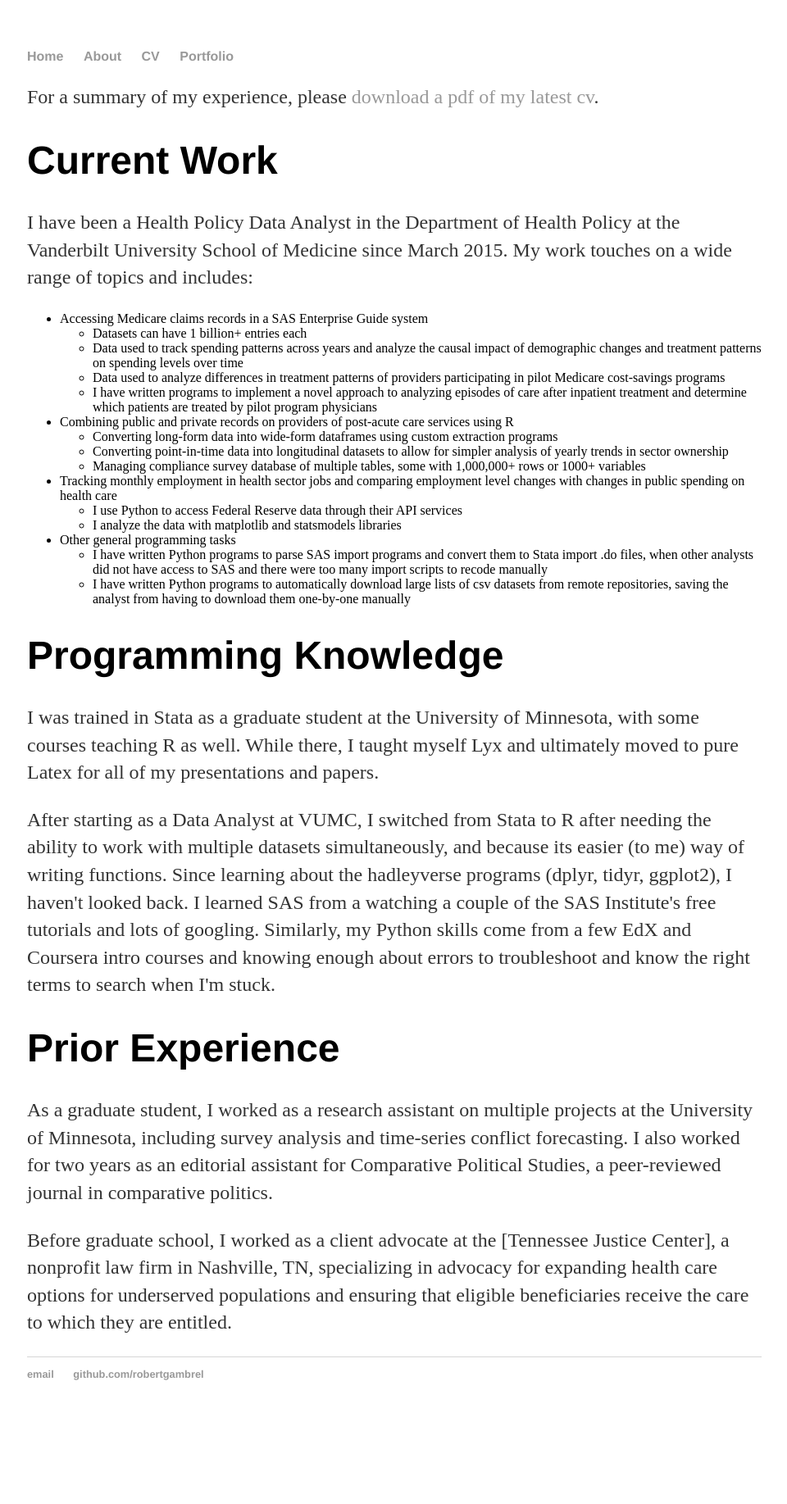
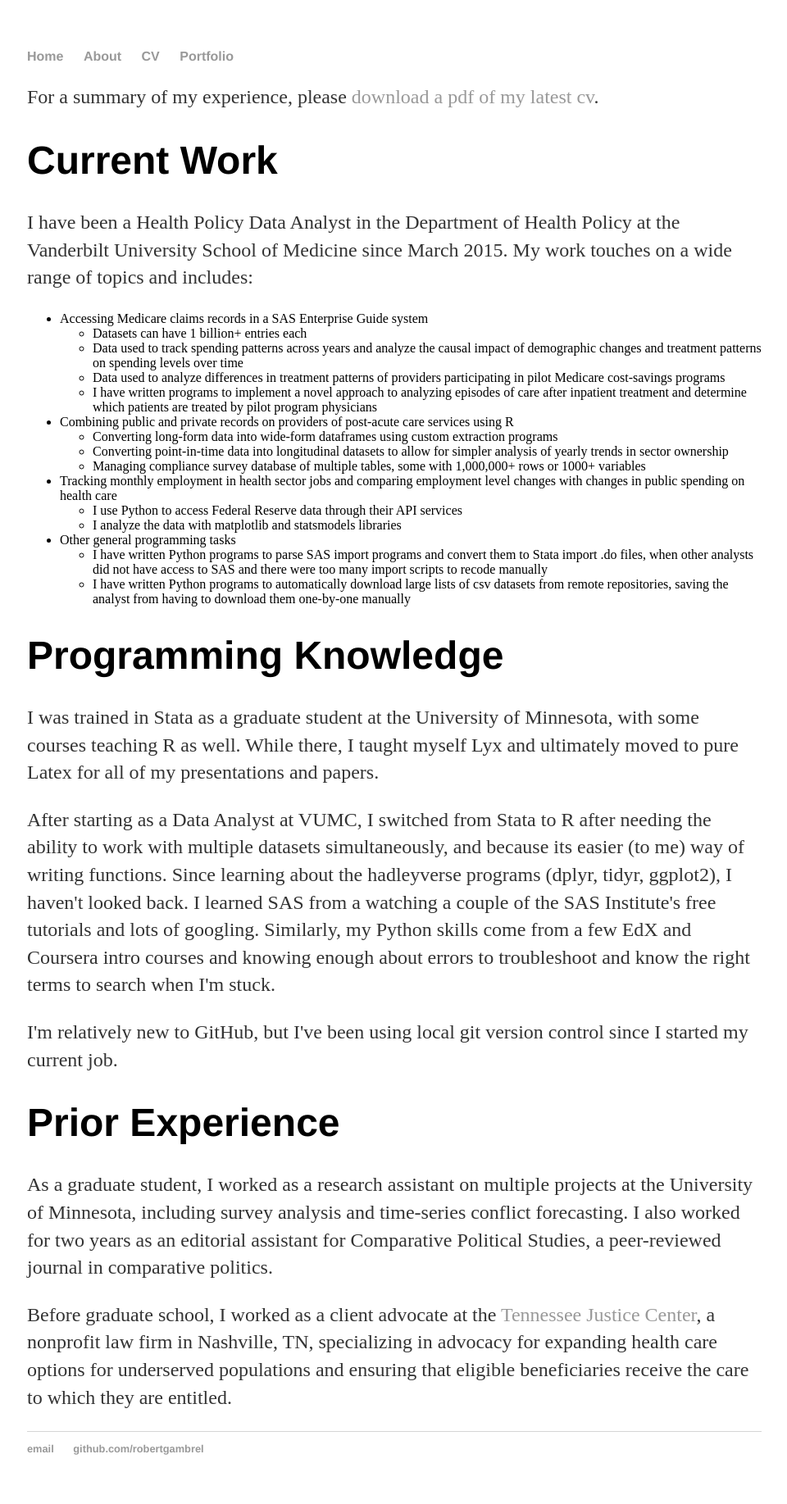
Before and after one commit to robertgambrel/robertgambrel.github.io, a Jekyll site: the page built from cv/index.md, in a window 1280 px wide. Shown: the whole page at 82% size, without its empty margins (159-1119 px from the left). Built offline with Jekyll 4.4.1, drawn with Linux system fonts in a browser that asks for light colours; before the commit the page ends 1744 px from its top, so only the background shows below that.

Commit message:
fix typos

```diff
--- a/cv/index.md
+++ b/cv/index.md
@@ -28,7 +28,9 @@ I was trained in Stata as a graduate student at the University of Minnesota, wit
 
 After starting as a Data Analyst at VUMC, I switched from Stata to R after needing the ability to work with multiple datasets simultaneously, and because its easier (to me) way of writing functions. Since learning about the hadleyverse programs (dplyr, tidyr, ggplot2), I haven\'t looked back. I learned SAS from a watching a couple of the SAS Institute\'s free tutorials and lots of googling. Similarly, my Python skills come from a few EdX and Coursera intro courses and knowing enough about errors to troubleshoot and know the right terms to search when I\'m stuck.
 
+I\'m relatively new to GitHub, but I\'ve been using local git version control since I started my current job.
+
 # Prior Experience
 As a graduate student, I worked as a research assistant on multiple projects at the University of Minnesota, including survey analysis and time-series conflict forecasting. I also worked for two years as an editorial assistant for Comparative Political Studies, a peer-reviewed journal in comparative politics.
 
-Before graduate school, I worked as a client advocate at the [Tennessee Justice Center], a nonprofit law firm in Nashville, TN, specializing in advocacy for expanding health care options for underserved populations and ensuring that eligible beneficiaries receive the care to which they are entitled.
+Before graduate school, I worked as a client advocate at the [Tennessee Justice Center](http://www.tnjustice.org), a nonprofit law firm in Nashville, TN, specializing in advocacy for expanding health care options for underserved populations and ensuring that eligible beneficiaries receive the care to which they are entitled.
```
